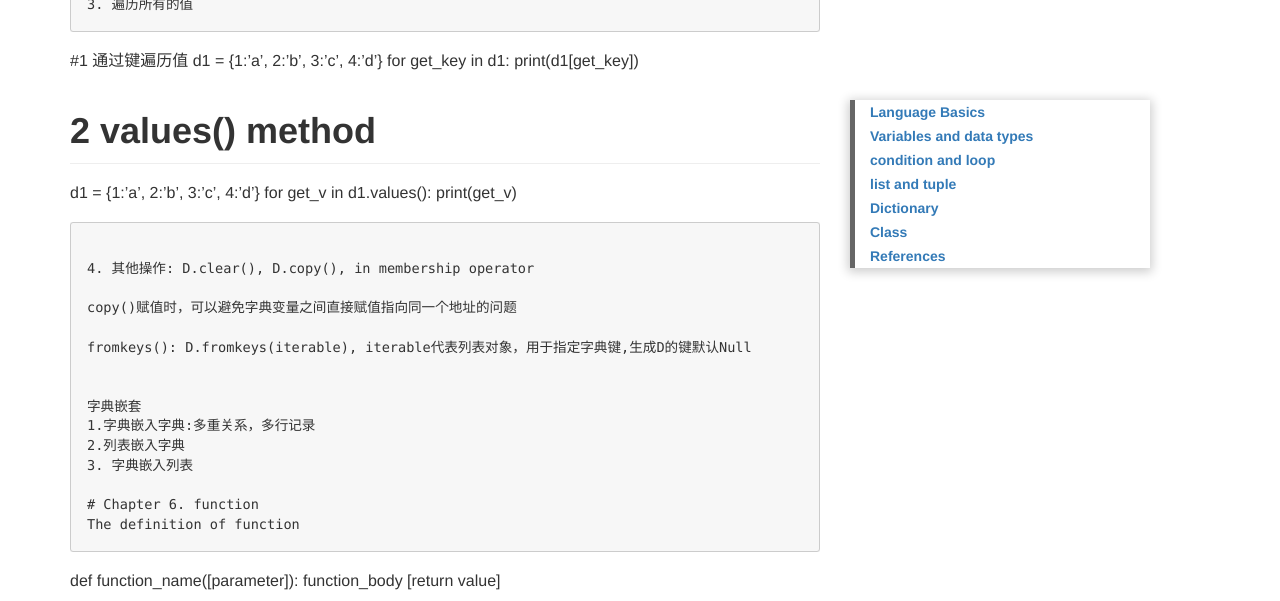
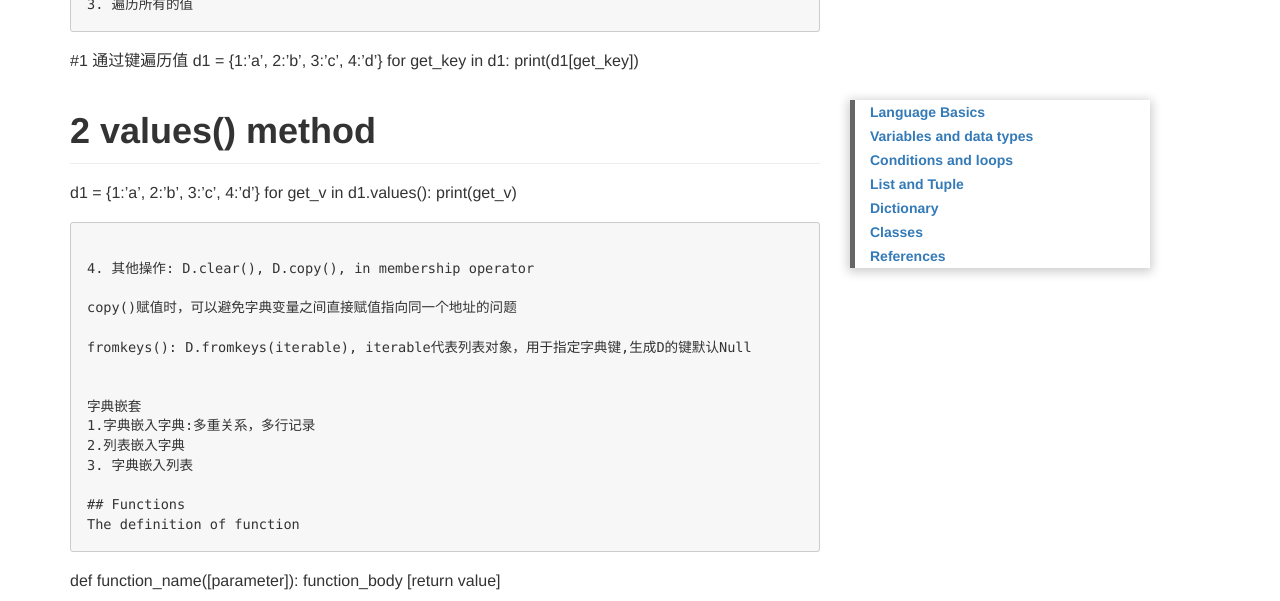
Before and after one commit to EwainZhang/EwainZhang.github.io, a Jekyll site: the page built from _posts/2019-01-11-Python-Basic.md, in a window 1280 px wide and 900 px high, scrolled down 13060 px. Shown: the top 601 px of the window. Built offline with Jekyll 4.4.1, drawn with Linux system fonts in a browser that asks for light colours; a script that is not in the unit is left out; some of the changed text lies outside the part shown.

Commit message:
Update 2019-01-11-Python-Basic.md

````diff
--- a/_posts/2019-01-11-Python-Basic.md
+++ b/_posts/2019-01-11-Python-Basic.md
@@ -180,7 +180,7 @@ int(), float(), complex() #转化为整数，浮点数，复数的函数
 str() #转化为字符串的函数
 ```
 
-## condition and loop
+## Conditions and loops
 + if条件分支
 + while 循环
 + for 循环
@@ -284,7 +284,7 @@ i is t # True
 
 ```
 
-## list and tuple
+## List and Tuple
 list: 是可变序列,是可以存储各种数据类型的集合，可以通过index获取列表元素
 ```
 list1 = []
@@ -568,7 +568,7 @@ fromkeys(): D.fromkeys(iterable), iterable代表列表对象，用于指定字
 2.列表嵌入字典
 3. 字典嵌入列表
 
-# Chapter 6. function
+## Functions
 The definition of function
 ```
 def function_name([parameter]):
@@ -827,7 +827,7 @@ def sum0():   # 外部函数sum
 
 ```
 
-## Class
+## Classes
 类的相关注意点
 1. class keyword
 2. class name首字母要大些(约定)
````
